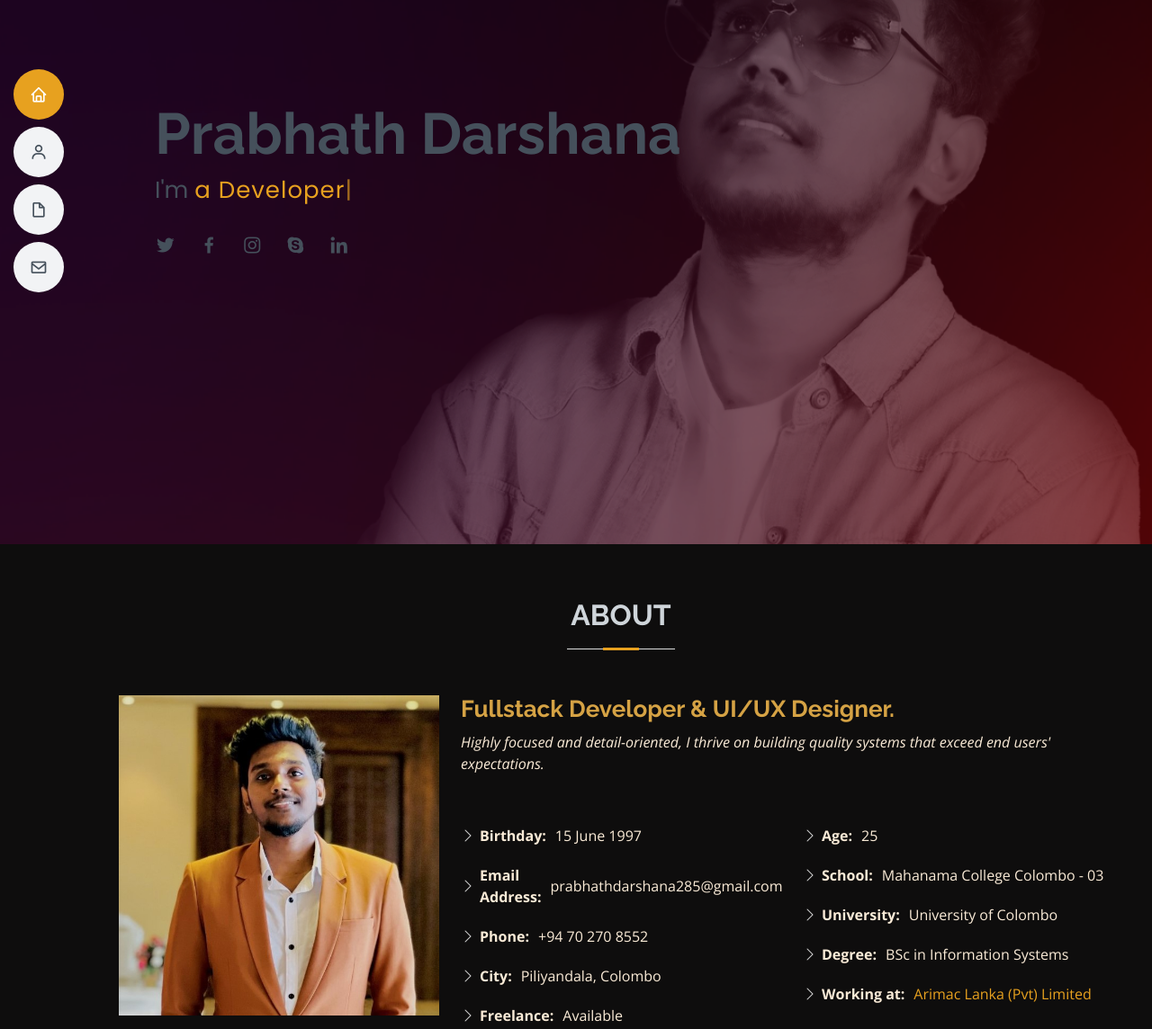
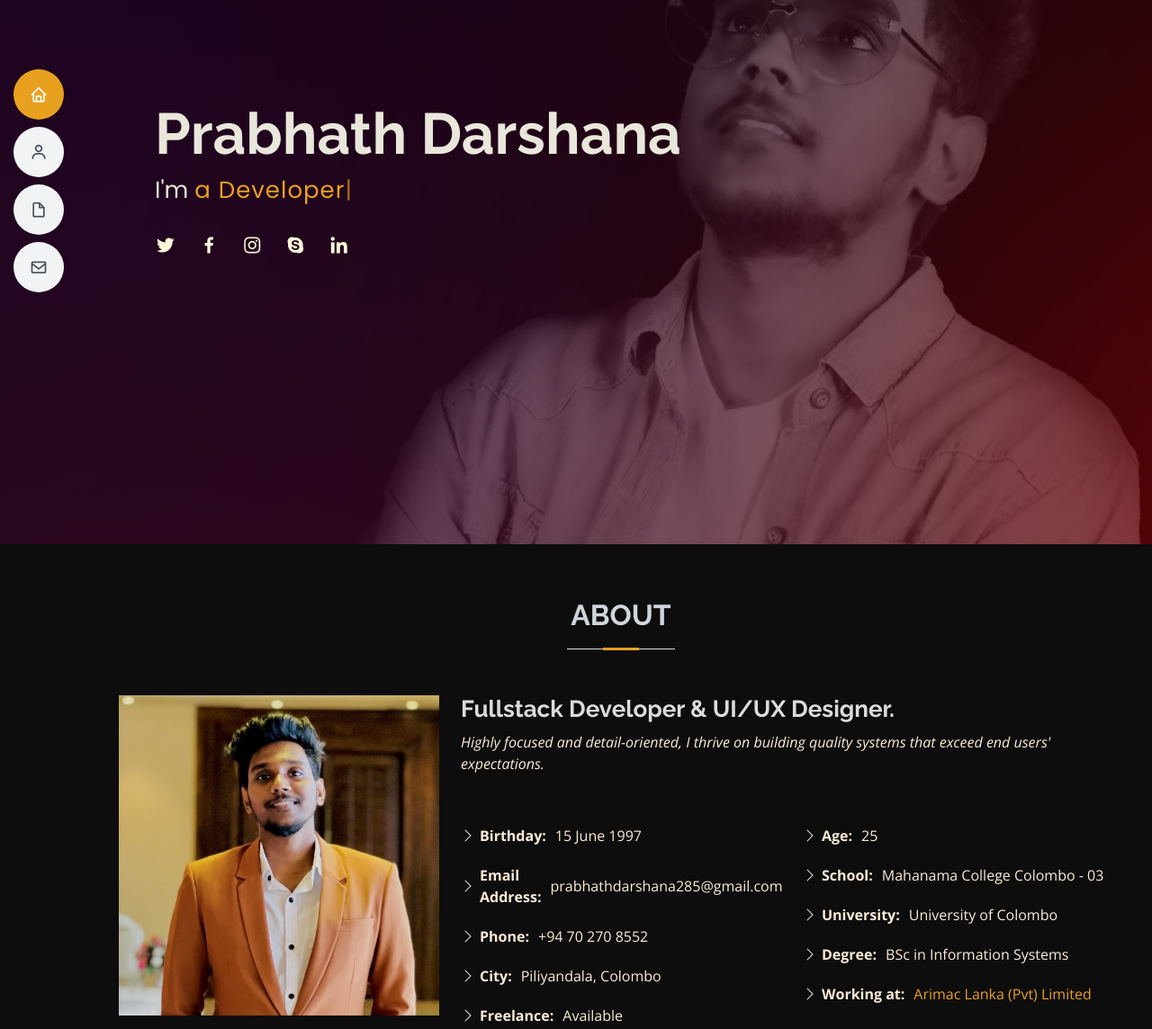
Before and after one commit to darshana782/Personal-Website, a plain HTML site: page index.html in a window 1280 px wide. Shown: the part 195-1339 px from the top of the page at 90% size. Drawn offline with nearby package versions, Linux system fonts and the light colour scheme.

Commit message:
color changes

```diff
--- a/assets/css/style.css
+++ b/assets/css/style.css
@@ -310,11 +310,11 @@ h6 {
   font-size: 64px;
   font-weight: 700;
   line-height: 56px;
-  color: #45505b;
+  color: #e9e7db;
 }
 
 #hero p {
-  color: #45505b;
+  color: #e9e7db;
   margin: 15px 0 0 0;
   font-size: 26px;
   font-family: "Poppins", sans-serif;
@@ -332,7 +332,7 @@ h6 {
 #hero .social-links a {
   font-size: 24px;
   display: inline-block;
-  color: #45505b;
+  color: #fcf8d9;
   line-height: 1;
   margin-right: 20px;
   transition: 0.3s;
@@ -406,7 +406,7 @@ section {
 
 .section-title p {
   margin-bottom: 0;
-  color: #cfd5da;
+  color: #ffffff;
 }
 
 /*--------------------------------------------------------------
@@ -419,7 +419,7 @@ section {
 .about .content h3 {
   font-weight: 700;
   font-size: 26px;
-  color: #f7bc4eda;
+  color: #ffffffda;
 }
 
 .about .content ul {
@@ -442,7 +442,7 @@ section {
 .about .content ul i {
   font-size: 16px;
   margin-right: 5px;
-  color: #d3d3d3;
+  color: #e7e6e6;
   line-height: 0;
 }
 
@@ -546,7 +546,7 @@ section {
   font-weight: 700;
   margin-top: 20px;
   margin-bottom: 20px;
-  color: rgb(255, 251, 197);
+  color: rgb(255, 254, 241);
 }
 
 .resume .resume-item {
@@ -586,7 +586,7 @@ section {
 }
 
 .resume .resume-item p {
-  color: antiquewhite;
+  color: rgb(194, 193, 193);
 }
 
 .resume .resume-item:last-child {
--- a/index.html
+++ b/index.html
@@ -62,11 +62,11 @@
       <h1>Prabhath Darshana</h1>
       <p>I'm <span class="typed" data-typed-items="a Designer, a Developer, a Freelancer, an Artist"></span></p>
       <div class="social-links">
-        <a href="#" class="twitter"><i class="bx bxl-twitter"></i></a>
-        <a href="#" class="facebook"><i class="bx bxl-facebook"></i></a>
-        <a href="#" class="instagram"><i class="bx bxl-instagram"></i></a>
-        <a href="#" class="google-plus"><i class="bx bxl-skype"></i></a>
-        <a href="#" class="linkedin"><i class="bx bxl-linkedin"></i></a>
+        <a href="https://twitter.com/PrabhathD1997" target = "blank" class="twitter"><i class="bx bxl-twitter"></i></a>
+        <a href="https://www.facebook.com/prabhath.darshana.351?mibextid=LQQJ4d" target = "blank" class="facebook"><i class="bx bxl-facebook"></i></a>
+        <a href="https://www.instagram.com/prabhath_darshana/" target = "blank" class="instagram"><i class="bx bxl-instagram"></i></a>
+        <a href="#" target = "blank" class="google-plus"><i class="bx bxl-skype"></i></a>
+        <a href="https://www.linkedin.com/in/prabhath-darshana-3607651a4/" target= "blank" class="linkedin"><i class="bx bxl-linkedin"></i></a>
       </div>
     </div>
   </section><!-- End Hero -->
```
